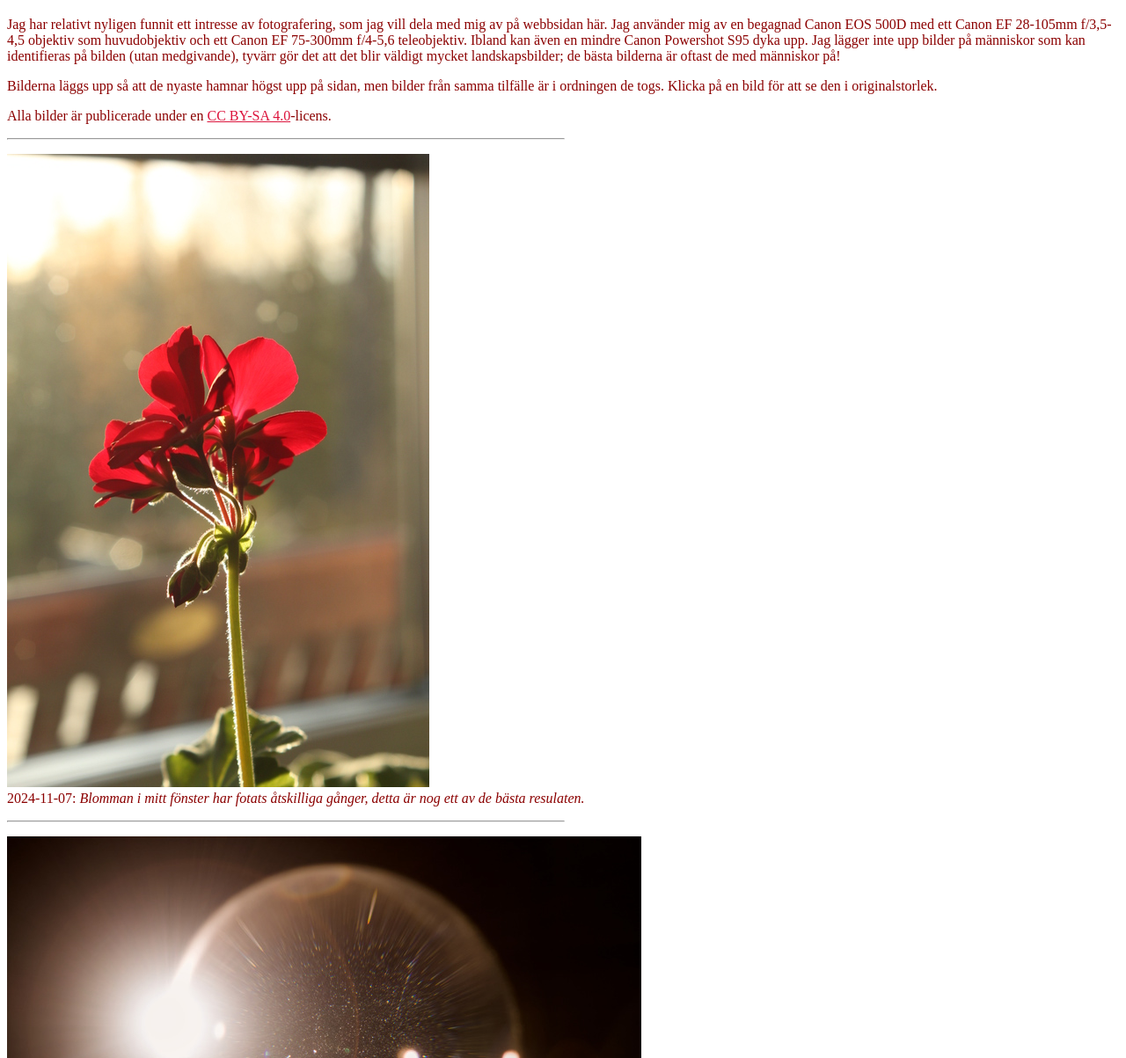
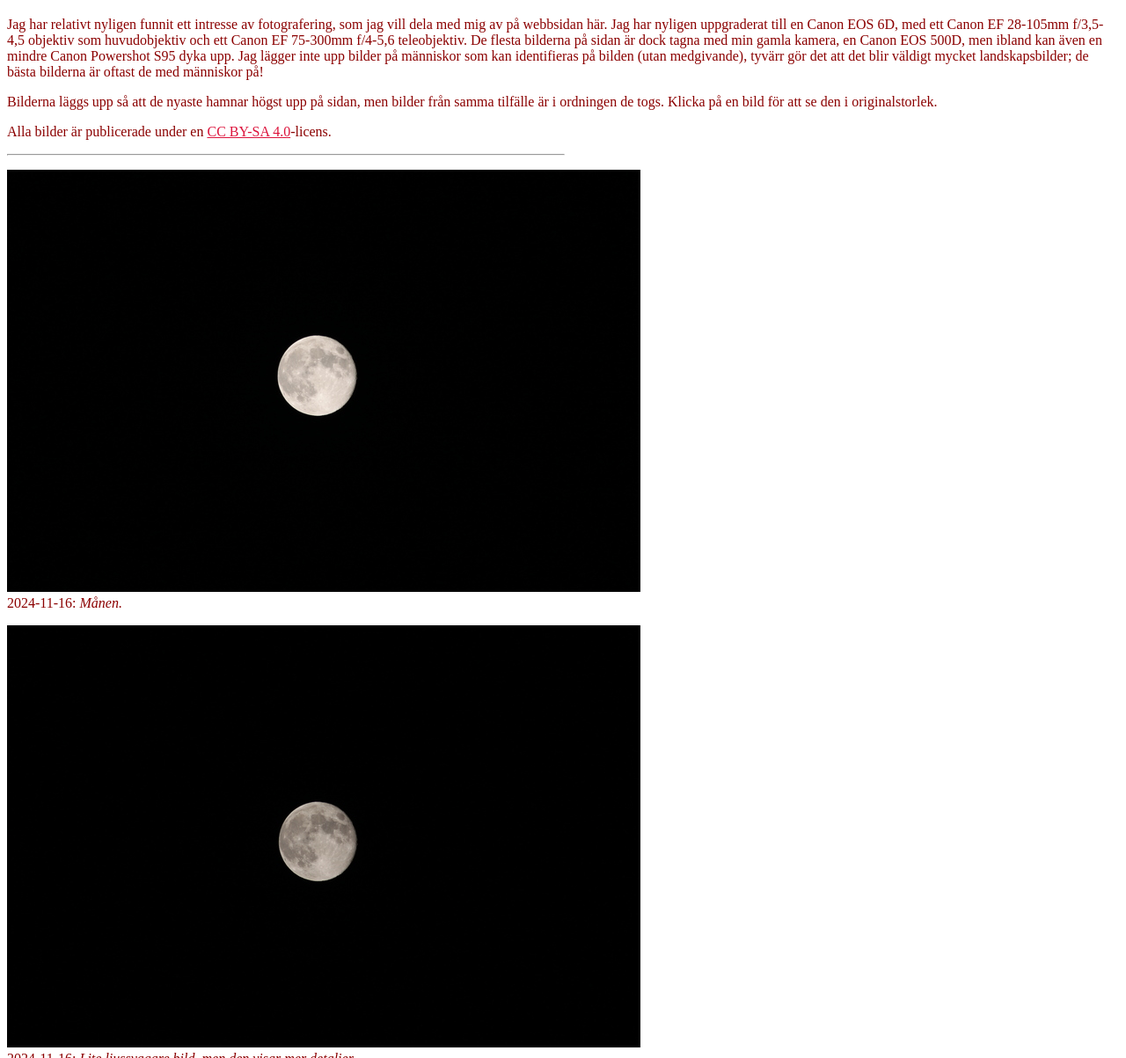
Before and after one commit to Gositi/gositi.se, a plain HTML site: page foto/index.html in a window 1280 px wide. Shown: the part 97-1300 px from the top of the page at 88% size. Drawn offline with Linux system fonts and the light colour scheme.

Commit message:
Update index of images, write about the new camera.

```diff
--- a/foto/index.html
+++ b/foto/index.html
@@ -18,8 +18,8 @@
 			<h1>Fotografering</h1>
 			<p>
 				Jag har relativt nyligen funnit ett intresse av fotografering, som jag vill dela med mig av på webbsidan här.
-				Jag använder mig av en begagnad Canon EOS 500D med ett Canon EF 28-105mm f/3,5-4,5 objektiv som huvudobjektiv och ett Canon EF 75-300mm f/4-5,6 teleobjektiv.
-				Ibland kan även en mindre Canon Powershot S95 dyka upp.
+				Jag har nyligen uppgraderat till en Canon EOS 6D, med ett Canon EF 28-105mm f/3,5-4,5 objektiv som huvudobjektiv och ett Canon EF 75-300mm f/4-5,6 teleobjektiv.
+				De flesta bilderna på sidan är dock tagna med min gamla kamera, en Canon EOS 500D, men ibland kan även en mindre Canon Powershot S95 dyka upp.
 				Jag lägger inte upp bilder på människor som kan identifieras på bilden (utan medgivande), tyvärr gör det att det blir väldigt mycket landskapsbilder; de bästa bilderna är oftast de med människor på!
 			</p>
 			<p>
@@ -28,6 +28,17 @@
 			</p>
 			<p>
 				Alla bilder är publicerade under en <a href="https://creativecommons.org/licenses/by-sa/4.0/">CC BY-SA 4.0</a>-licens.
+			</p>
+		</div>
+		<hr style="width:50%;text-align:left;margin-left:0">
+		<div>
+			<p>
+				<a href="./bilder/2024-11-16 20-41-56 IMG_8025.JPG"><img src="./bilder/2024-11-16 20-41-56 IMG_8025-small.JPG" alt="Riktigt jävla bra bild på månen."></a>
+				<br>2024-11-16: <em>Månen.</em>
+			</p>
+			<p>
+				<a href="./bilder/2024-11-16 20-53-30 IMG_8036.JPG"><img src="./bilder/2024-11-16 20-53-30 IMG_8036-small.JPG" alt="En till riktigt jävla bra bild på månen."></a>
+				<br>2024-11-16: <em>Lite ljussvagare bild, men den visar mer detaljer.</em>
 			</p>
 		</div>
 		<hr style="width:50%;text-align:left;margin-left:0">
@@ -64,10 +75,6 @@
 			<p>
 				<a href="./bilder/2024-09-19 11-10-56 IMG_7256.JPG"><img src="./bilder/2024-09-19 11-10-56 IMG_7256-small.JPG" alt="Djurskalle ovanpå en betongplint som någon satt en tröja på ute i skogen, ser ut att ha varit där ett bra tag."></a>
 				<br>2024-09-19: <em>Hittad vid sidan av vägen. Vad är detta!?</em>
-			</p>
-			<p>
-				<a href="./bilder/2024-09-19 14-23-04 IMG_7302.JPG"><img src="./bilder/2024-09-19 14-23-04 IMG_7302-small.JPG" alt="Vatten som rinner över mossbeväxt mark."></a>
-				<br>2024-09-19: <em>På väg hem efter första lilla fjällpromenaden gick vi förbi en vacker liten jokk.</em>
 			</p>
 			<p>
 				<a href="./bilder/2024-09-21 11-04-54 IMG_7406.JPG"><img src="./bilder/2024-09-21 11-04-54 IMG_7406-small.JPG" alt="Vidsträckt fjällandskap."></a>
@@ -111,16 +118,8 @@
 		<hr style="width:50%;text-align:left;margin-left:0">
 		<div>
 			<p>
-				<a href="./bilder/2024-08-19 22-23-34 IMG_6919.JPG"><img src="./bilder/2024-08-19 22-23-34 IMG_6919-small.JPG" alt="En skarp bild på månen, där detaljer på ytan syns."></a>
-				<br>2024-08-19: <em>Supermåne, givetvis skulle den fotas!</em>
-			</p>
-			<p>
 				<a href="./bilder/2024-08-19 22-40-44 IMG_6938.JPG"><img src="./bilder/2024-08-19 22-40-44 IMG_6938-small.JPG" alt="En bild på en väg i natten. Långa linjer i olika färger syns längs vägen, de kommer från ljus på fordon."></a>
-				<br>2024-08-19: <em>Jag kunde även passa på att ta en långexponeringsbild på bussen och en personbil.</em>
-			</p>
-			<p>
-				<a href="./bilder/2024-08-20 22-36-00 IMG_6960.JPG"><img src="./bilder/2024-08-20 22-36-00 IMG_6960-small.JPG" alt="En skarp bild på en tydligt orange måne, där detaljer på ytan syns."></a>
-				<br>2024-08-20: <em>Dagen efter hade månen en annan färg och var betydligt ljussvagare.</em>
+				<br>2024-08-19: <em>En kväll tog jag en långexponeringsbild på bussen och en personbil.</em>
 			</p>
 		</div>
 		<hr style="width:50%;text-align:left;margin-left:0">
```
Also changed, not shown: foto/bilder/2024-08-19 22-23-34 IMG_6919-small.JPG (deleted), foto/bilder/2024-08-19 22-23-34 IMG_6919.JPG (deleted), foto/bilder/2024-08-20 22-36-00 IMG_6960-small.JPG (deleted), foto/bilder/2024-09-19 14-23-04 IMG_7302-small.JPG (deleted), foto/bilder/2024-11-16 20-41-56 IMG_8025-small.JPG (added), foto/bilder/2024-11-16 20-53-30 IMG_8036-small.JPG (added), foto/bilder/2024-11-16 20-53-30 IMG_8036.JPG (added), 2 other files.
